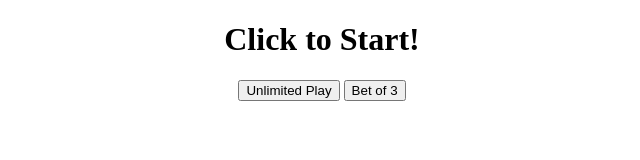
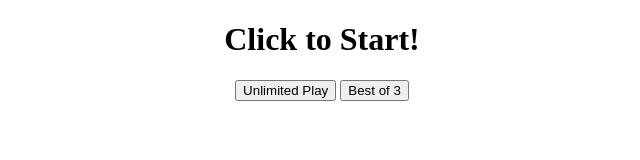
Before and after one commit to SirAndrewKing/janken, a plain HTML site: page index.html in a window 1280 px wide. Shown: the full height of the page, 318-958 px from the left. Drawn offline with Linux system fonts and the light colour scheme.

Commit message:
fixed spelling error

```diff
--- a/index.html
+++ b/index.html
@@ -16,7 +16,7 @@
 		<div id="start" style="display:block;">
 			<h1>Click to Start!</h1>
 			<button class="startBtn" value="unltdPlay">Unlimited Play</button>
-			<button class="startBtn" value="BO3">Bet of 3</button>
+			<button class="startBtn" value="BO3">Best of 3</button>
 		</div>
 
 		<div id="game" style="display:none;">
```
